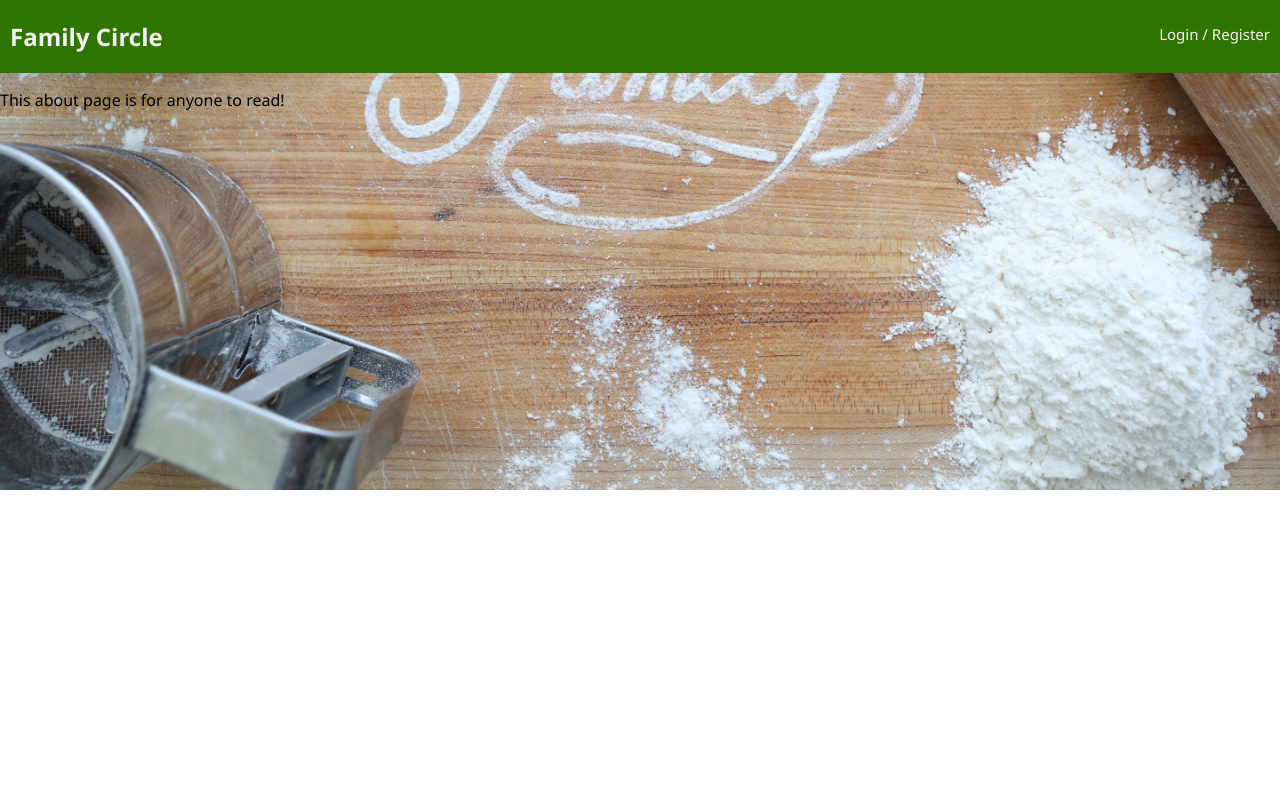
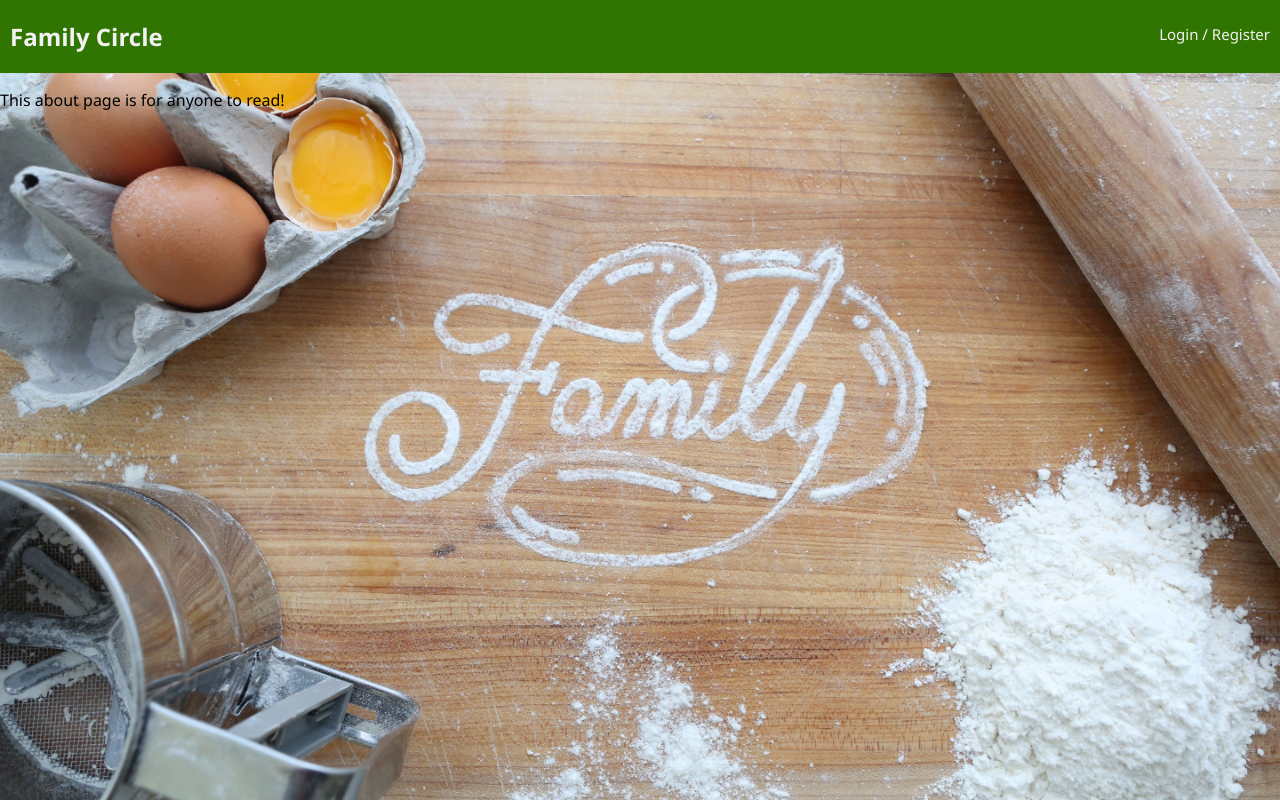
Before and after one commit to ntxooyaj89/prime-solo-project, a React (Create React App) app: page /#/about in a window 1280 px wide. Built offline with nearby package versions, Linux system fonts and the light colour scheme; no server answers.

Commit message:
add style to fix image of the home page.

```diff
--- a/src/components/App/App.css
+++ b/src/components/App/App.css
@@ -7,6 +7,8 @@ body {
    background-position: center; /* Center the image */
    background-repeat: no-repeat; /* Do not repeat the image */
    background-size: cover;
+   /* this makes to picture cover the whole home page. */
+   min-height: 100vh;
    /* background-size: stretch; */
 }
 
--- a/src/components/UserPage/UserPage.js
+++ b/src/components/UserPage/UserPage.js
@@ -7,7 +7,7 @@ import LogOutButton from '../LogOutButton/LogOutButton';
 // and then instead of `props.user.username` you could use `user.username`
 const UserPage = (props) => (
   <div>
-    <h1 id="welcome">
+    <h1 >
       Welcome, { props.user.username }!
     </h1>
     {/* <p>Your ID is: {props.user.id}</p> */}
```
